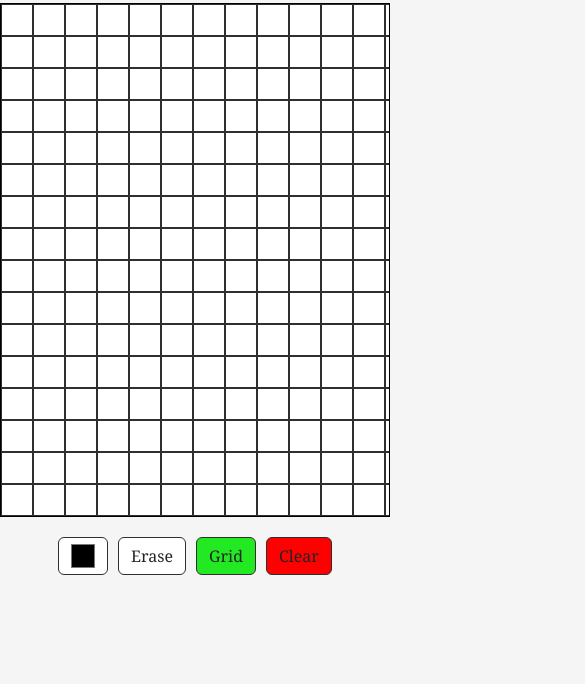
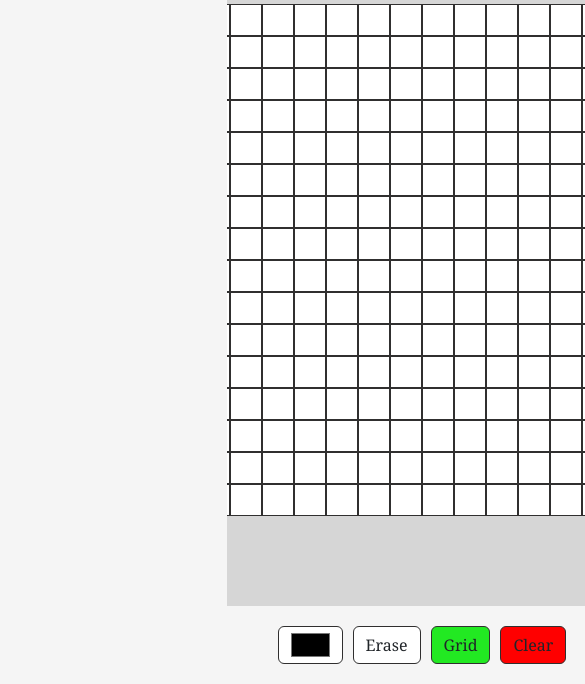
Before and after one commit to pythoniszen/Bitsketch, a plain HTML site: page index.html in a window 390 px wide. Shown: the part 160-844 px from the top of the page, 585 px wide, since content can reach past the window. Drawn offline with nearby package versions, Linux system fonts and the light colour scheme.

Commit message:
6/9/23 Add width to color select button and attempt to fix mobile scaling issues

```diff
--- a/styles.css
+++ b/styles.css
@@ -11,35 +11,30 @@
     align-items: center;
     justify-content: center;
     background-color: whitesmoke;
-    height: 100vh;
-  }
-
-  html,
-  body {
-    width: 100%;
-    overflow-x: hidden;
+    min-height: 100vh;
+    min-width: 100vh;
   }
 
   #sketchPad {
     display: flex;
     align-items: center;
     justify-content: center;
-    max-width: 100%;
-    max-height: 80vh;
-    border: #000000 1px solid;
-    flex-grow: 0;
-    flex-shrink: 0;
-    position: relative;
-    overflow: hidden;
+    width: 100vw; /* Use viewport width for full width */
+    height: 80vh; /* Set a fixed height */
+    overflow: auto; /* Enable scrolling within #sketchPad */
+    background-color: #d6d6d6;
+    flex-grow: 2;
   }
 
   #grid {
-    width: 100%;
-    height: 100%;
+    width: max-content; /* Adjust the width as needed */
+    height: max-content; /* Adjust the height as needed */
     display: grid;
-    grid-template-columns: repeat(16, 1fr);
-    grid-template-rows: repeat(16, 1fr);
+    grid-template-columns: repeat(16, 32px); /* Specify the desired cell size */
+    grid-template-rows: repeat(16, 32px); /* Specify the desired cell size */
     box-sizing: border-box;
+    overflow: visible; /* Allow grid to expand beyond #sketchPad */
+    margin: auto; /* Center the grid within #sketchPad */
   }
 
   .cell {
@@ -57,18 +52,18 @@
     color: #333;
     display: flex;
     justify-content: center;
-    margin-bottom: 20px; /* Adjust the margin as needed */
-    margin-top: 20px; /* Adjust the margin as needed */
+    margin-bottom: 20px;
+    margin-top: 20px;
   }
 
   .buttons {
     display: flex;
-    flex-wrap: wrap; /* Allow buttons to wrap on smaller screens */
+    flex-wrap: wrap;
     justify-content: center;
     align-items: center;
-    gap: 10px; /* Adjust the gap as needed */
-    margin-top: 20px; /* Adjust the margin as needed */
-    margin-bottom: 20px; /* Adjust the margin as needed */
+    gap: 10px;
+    margin-top: 20px;
+    margin-bottom: 20px;
   }
 
   .btn {
@@ -94,4 +89,5 @@
   #colorSelect {
     border: #302f2f 1px solid;
     height: 38px;
+    width: 65px;
   }
```
